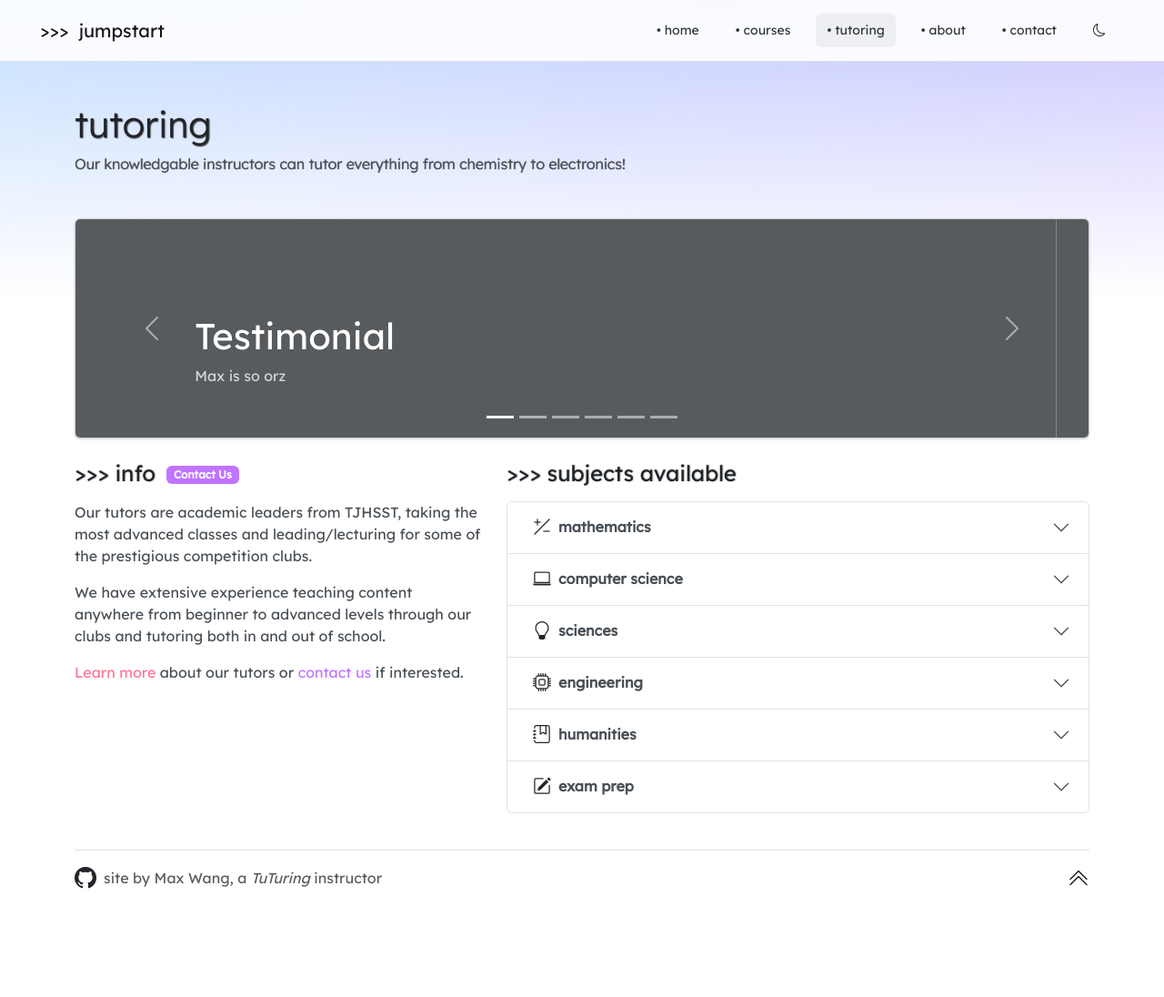
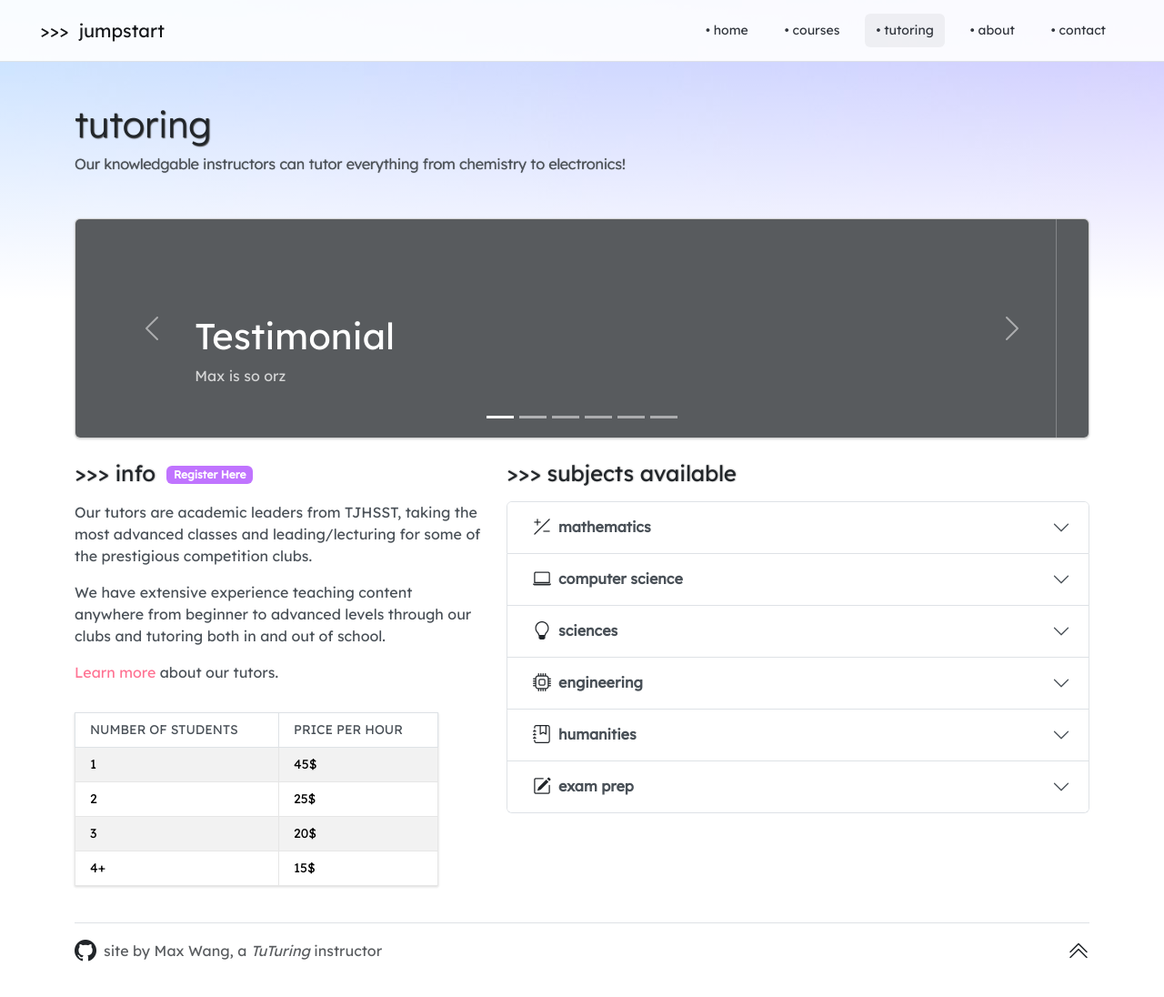
Before and after one commit to thewaxmango/tutor-site, a plain HTML site: page tutoring.html in a window 1280 px wide. Shown: the whole page at 91% size. Before the commit the page ends 1020 px from the top, so only its background shows below. Drawn offline with nearby package versions, Linux system fonts and the light colour scheme.

Commit message:
minor tweaks to site- removed redudant register here badges, added bio/image, removed dark/light mode toggling, added pricing for tutoring

```diff
--- a/tutoring.html
+++ b/tutoring.html
@@ -11,7 +11,6 @@
       <link rel="stylesheet" href="./static/styles.css">
       <link rel="stylesheet" href="./static/custom.css">
    </head>
-
    <body style="font-family: 'Lexend', sans-serif; font-weight: 400">
       <header id="header" class="navbar navbar-expand navbar-light border-bottom user-select-none position-fixed w-100 bg-white" style="z-index: 1; opacity: 90%">
          <div class="container-fluid" style="width: 95%">
@@ -22,32 +21,22 @@
                <li class="nav-item d-none d-md-block">
                   <a href="./index.html" class="nav-link text-dark">• home</a>
                </li>
-
                <li class="nav-item d-none d-md-block">
                   <a href="./courses.html" class="nav-link text-dark">• courses</a>
                </li>
-
                <li class="nav-item d-none d-md-block active">
                   <a href="./tutoring.html" class="nav-link text-dark active">• tutoring</a>
                </li>
-
                <li class="nav-item d-none d-md-block">
                   <a href="./about.html" class="nav-link text-dark">• about</a>
                </li>
-
                <li class="nav-item d-none d-md-block">
                   <a href="./contact.html" class="nav-link text-dark">• contact</a>
                </li>
-
-                    <li class="nav-item" onclick="document.querySelector('html').classList.toggle('dark'); manageTheme()">
-                        <i class="bi-moon nav-link"></i>
-                    </li>
-
                <li class="nav-item dropdown d-block d-md-none">
                   <a href="#" class="nav-link dropdown-toggle" data-bs-toggle="dropdown">
                   <i class="h6 bi-list m-0"></i>
                   </a>
-
                   <ul class="dropdown-menu" style="transform: translateX(-50%)">
                      <li><a href="./index.html" class="dropdown-item text-dark">• home</a></li>
                      <li><a href="./courses.html" class="dropdown-item text-dark">• courses</a></li>
@@ -59,7 +48,6 @@
             </ul>
          </div>
       </header>
-
       <div class="container-fluid">
          <div id="home-top" class="row">
             <div class="jumbotron jumbotron-fluid" style="margin-top: 7rem">
@@ -69,7 +57,6 @@
                </div>
             </div>
          </div>
-
          <div class="container">
             <div class="card mw-100" style="overflow: hidden; min-height: 15rem;">
                <div id="tutor-carousel" class="mw-100 carousel slide mb-6" data-bs-ride="carousel" style="min-height: 15rem;">
@@ -81,10 +68,11 @@
                      <button type="button" data-bs-target="#tutor-carousel" data-bs-slide-to="4" aria-label="Slide 5" class=""></button>
                      <button type="button" data-bs-target="#tutor-carousel" data-bs-slide-to="5" aria-label="Slide 6" class=""></button>
                   </div>
-
                   <div class="carousel-inner" style="height: 15rem">
                      <div class="carousel-item h-100 active">
-                                <svg class="bd-placeholder-img" width="100%" height="100%" xmlns="http://www.w3.org/2000/svg" aria-hidden="true" preserveAspectRatio="xMidYMid slice" focusable="false"><rect width="100%" height="100%" fill="var(--bs-secondary-color)"></rect></svg>
+                        <svg class="bd-placeholder-img" width="100%" height="100%" xmlns="http://www.w3.org/2000/svg" aria-hidden="true" preserveAspectRatio="xMidYMid slice" focusable="false">
+                           <rect width="100%" height="100%" fill="var(--bs-secondary-color)"></rect>
+                        </svg>
                         <div class="container">
                            <div class="carousel-caption text-start">
                               <h1>Testimonial</h1>
@@ -92,9 +80,10 @@
                            </div>
                         </div>
                      </div>
-
                      <div class="carousel-item h-100">
-                                <svg class="bd-placeholder-img" width="100%" height="100%" xmlns="http://www.w3.org/2000/svg" aria-hidden="true" preserveAspectRatio="xMidYMid slice" focusable="false"><rect width="100%" height="100%" fill="var(--bs-secondary-color)"></rect></svg>
+                        <svg class="bd-placeholder-img" width="100%" height="100%" xmlns="http://www.w3.org/2000/svg" aria-hidden="true" preserveAspectRatio="xMidYMid slice" focusable="false">
+                           <rect width="100%" height="100%" fill="var(--bs-secondary-color)"></rect>
+                        </svg>
                         <div class="container">
                            <div class="carousel-caption">
                               <h1>Testimonial</h1>
@@ -102,9 +91,10 @@
                            </div>
                         </div>
                      </div>
-
                      <div class="carousel-item h-100">
-                                <svg class="bd-placeholder-img" width="100%" height="100%" xmlns="http://www.w3.org/2000/svg" aria-hidden="true" preserveAspectRatio="xMidYMid slice" focusable="false"><rect width="100%" height="100%" fill="var(--bs-secondary-color)"></rect></svg>
+                        <svg class="bd-placeholder-img" width="100%" height="100%" xmlns="http://www.w3.org/2000/svg" aria-hidden="true" preserveAspectRatio="xMidYMid slice" focusable="false">
+                           <rect width="100%" height="100%" fill="var(--bs-secondary-color)"></rect>
+                        </svg>
                         <div class="container">
                            <div class="carousel-caption text-end">
                               <h1>Testimonial</h1>
@@ -112,9 +102,10 @@
                            </div>
                         </div>
                      </div>
-
                      <div class="carousel-item h-100">
-                                <svg class="bd-placeholder-img" width="100%" height="100%" xmlns="http://www.w3.org/2000/svg" aria-hidden="true" preserveAspectRatio="xMidYMid slice" focusable="false"><rect width="100%" height="100%" fill="var(--bs-secondary-color)"></rect></svg>
+                        <svg class="bd-placeholder-img" width="100%" height="100%" xmlns="http://www.w3.org/2000/svg" aria-hidden="true" preserveAspectRatio="xMidYMid slice" focusable="false">
+                           <rect width="100%" height="100%" fill="var(--bs-secondary-color)"></rect>
+                        </svg>
                         <div class="container">
                            <div class="carousel-caption text-end">
                               <h1>Testimonial</h1>
@@ -122,9 +113,10 @@
                            </div>
                         </div>
                      </div>
-
                      <div class="carousel-item h-100">
-                                <svg class="bd-placeholder-img" width="100%" height="100%" xmlns="http://www.w3.org/2000/svg" aria-hidden="true" preserveAspectRatio="xMidYMid slice" focusable="false"><rect width="100%" height="100%" fill="var(--bs-secondary-color)"></rect></svg>
+                        <svg class="bd-placeholder-img" width="100%" height="100%" xmlns="http://www.w3.org/2000/svg" aria-hidden="true" preserveAspectRatio="xMidYMid slice" focusable="false">
+                           <rect width="100%" height="100%" fill="var(--bs-secondary-color)"></rect>
+                        </svg>
                         <div class="container">
                            <div class="carousel-caption">
                               <h1>Testimonial</h1>
@@ -132,9 +124,10 @@
                            </div>
                         </div>
                      </div>
-
                      <div class="carousel-item h-100">
-                                <svg class="bd-placeholder-img" width="100%" height="100%" xmlns="http://www.w3.org/2000/svg" aria-hidden="true" preserveAspectRatio="xMidYMid slice" focusable="false"><rect width="100%" height="100%" fill="var(--bs-secondary-color)"></rect></svg>
+                        <svg class="bd-placeholder-img" width="100%" height="100%" xmlns="http://www.w3.org/2000/svg" aria-hidden="true" preserveAspectRatio="xMidYMid slice" focusable="false">
+                           <rect width="100%" height="100%" fill="var(--bs-secondary-color)"></rect>
+                        </svg>
                         <div class="container">
                            <div class="carousel-caption text-end">
                               <h1>Testimonial</h1>
@@ -154,14 +147,13 @@
                </div>
             </div>
          </div>
-
          <div class="container my-4">
             <div class="row">
                <div class="col" style="min-width: 15em;">
                   <div class="row">
                      <h4 class="subhead-shadow my-0" style="max-width: fit-content;">>>> info</h4>
                      <a class="my-auto px-0" href="./contact.html" style="max-width: fit-content;">
-                                <span class="badge badge-hover" style="background-color:#c074ff">Contact Us</span>
+                     <span class="badge badge-hover" style="background-color:#c074ff">Register Here</span>
                      </a>
                   </div>
                   <div class="row my-3">
@@ -175,13 +167,40 @@
                      </p>
                      <p>
                         <a class="link-style-1-red" href="./about.html" style="text-decoration: none;">Learn more</a>
-                                about our tutors or
-                                <a class="link-style-1-purple" href="./contact.html" style="text-decoration: none;">contact us</a>
-                                if interested.
+                        about our tutors.
                      </p>
                   </div>
+                  <div class="col-5" style="min-width: 25em;">
+                     <div id="intro-alg-schedule" class="bs-component">
+                        <table class="table table-striped table-bordered">
+                           <thead class="thead-dark">
+                              <tr>
+                                 <th class="py-2" scope="col">Number of Students</th>
+                                 <th class="py-2" scope="col">Price per Hour</th>
+                              </tr>
+                           </thead>
+                           <tbody>
+                              <tr class="table-secondary">
+                                 <th class="py-2" scope="row">1
+                                 <td class="py-2">45$</td>
+                              </tr>
+                              <tr class="table-secondary">
+                                 <th class="py-2" scope="row">2
+                                 <td class="py-2">25$</td>
+                              </tr>
+                              <tr class="table-secondary">
+                                 <th class="py-2" scope="row">3
+                                 <td class="py-2">20$</td>
+                              </tr>
+                              <tr class="table-secondary">
+                                 <th class="py-2" scope="row">4+
+                                 <td class="py-2">15$</td>
+                              </tr>
+                           </tbody>
+                        </table>
                      </div>
-
+                  </div>
+               </div>
                <div class="col-7"  style="min-width: 20em;">
                   <h4 class="subhead-shadow my-0" style="max-width: fit-content;">>>> subjects available</h4>
                   <div class="accordion my-3" id="tutoring-accordion">
@@ -218,13 +237,12 @@
                                  </tr>
                                  <tr class="table-secondary">
                                     <th class="py-2" scope="row">Competitive Math (AMC8/10/12 level)</th>
-                                                <td class="py-2">Max <span class="help-tip" data-help-tip="[insert qualification]">?</span></td>
+                                    <td class="py-2">Daniel, Max <span class="help-tip" data-help-tip="Qualified for AIME and ARML">?</span></td>
                                  </tr>
                               </tbody>
                            </table>
                         </div>
                      </div>
-
                      <div class="accordion-item">
                         <h2 class="accordion-header" id="headingTwo">
                            <button class="accordion-button collapsed py-2"type="button" data-bs-toggle="collapse" data-bs-target="#collapseTwo" aria-expanded="false" aria-controls="collapseTwo">
@@ -264,7 +282,6 @@
                            </table>
                         </div>
                      </div>
-
                      <div class="accordion-item">
                         <h2 class="accordion-header" id="headingThree">
                            <button class="accordion-button collapsed py-2" type="button" data-bs-toggle="collapse" data-bs-target="#collapseThree" aria-expanded="false" aria-controls="collapseThree">
@@ -296,7 +313,6 @@
                            </table>
                         </div>
                      </div>
-
                      <div class="accordion-item">
                         <h2 class="accordion-header" id="headingFour">
                            <button class="accordion-button collapsed py-2" type="button" data-bs-toggle="collapse" data-bs-target="#collapseFour" aria-expanded="false" aria-controls="collapseFour">
@@ -328,7 +344,6 @@
                            </table>
                         </div>
                      </div>
-
                      <div class="accordion-item">
                         <h2 class="accordion-header" id="headingFive">
                            <button class="accordion-button collapsed py-2" type="button" data-bs-toggle="collapse" data-bs-target="#collapseFive" aria-expanded="false" aria-controls="collapseFive">
@@ -360,7 +375,6 @@
                            </table>
                         </div>
                      </div>
-
                      <div class="accordion-item">
                         <h2 class="accordion-header" id="headingSix">
                            <button class="accordion-button collapsed py-2" type="button" data-bs-toggle="collapse" data-bs-target="#collapseSix" aria-expanded="false" aria-controls="collapseSix">
@@ -393,7 +407,6 @@
             </div>
          </div>
       </div>
-
       <div id="footer" class="container">
          <footer class="d-flex flex-wrap justify-content-between align-items-center py-3 my-4 border-top">
             <div class="col-md-4 d-flex align-items-center">
@@ -402,7 +415,6 @@
                </a>
                <span class="mb-3 mb-md-0 text-body-secondary">site by Max Wang, a <i>TuTuring</i> instructor</span>
             </div>
-
             <ul class="nav col-md-4 justify-content-end list-unstyled d-flex">
                <li class="ms-3" style="display:none">
                   <a class="text-body-secondary" href="#">
@@ -427,7 +439,6 @@
             </ul>
          </footer>
       </div>
-
       <script src="https://cdn.jsdelivr.net/npm/bootstrap@5.3.0-alpha3/dist/js/bootstrap.bundle.min.js" integrity="sha384-ENjdO4Dr2bkBIFxQpeoTz1HIcje39Wm4jDKdf19U8gI4ddQ3GYNS7NTKfAdVQSZe" crossorigin="anonymous"></script>
       <script src="https://code.jquery.com/jquery-1.11.1.min.js"></script>
       <script src="./static/index.js"></script>
```
Also changed, not shown: about.html (+3 -4 lines), contact.html (+0 -3 lines), courses.html (+4 -12 lines), index.html (+2 -5 lines), static/assets/daniel.png (added), static/assets/daniel.webp (added). Lines whose indentation alone changed are shown as unchanged.
